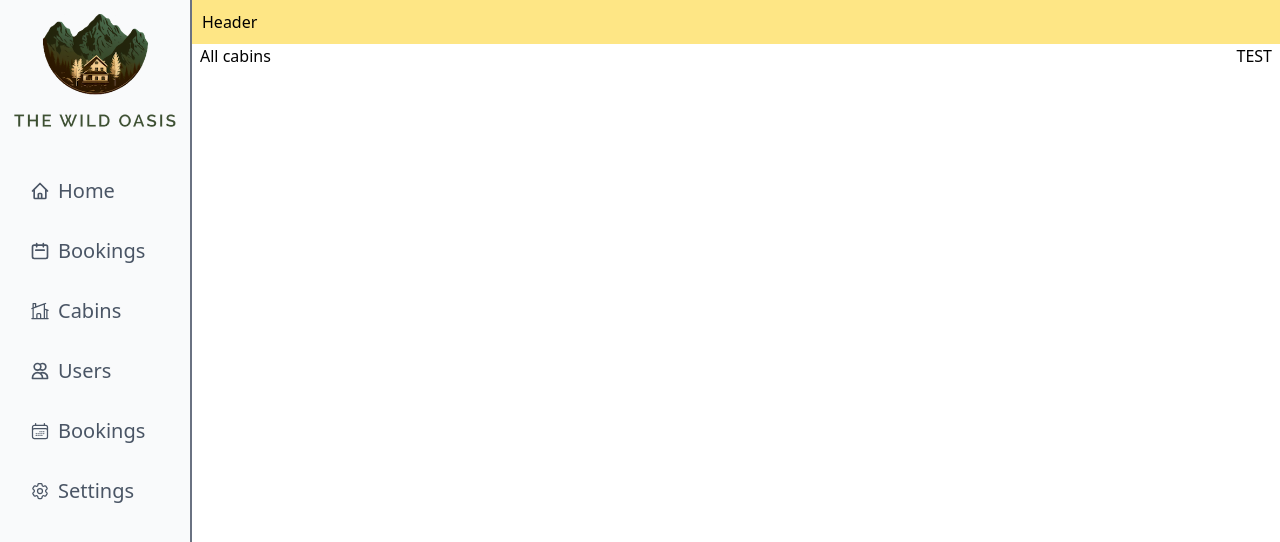
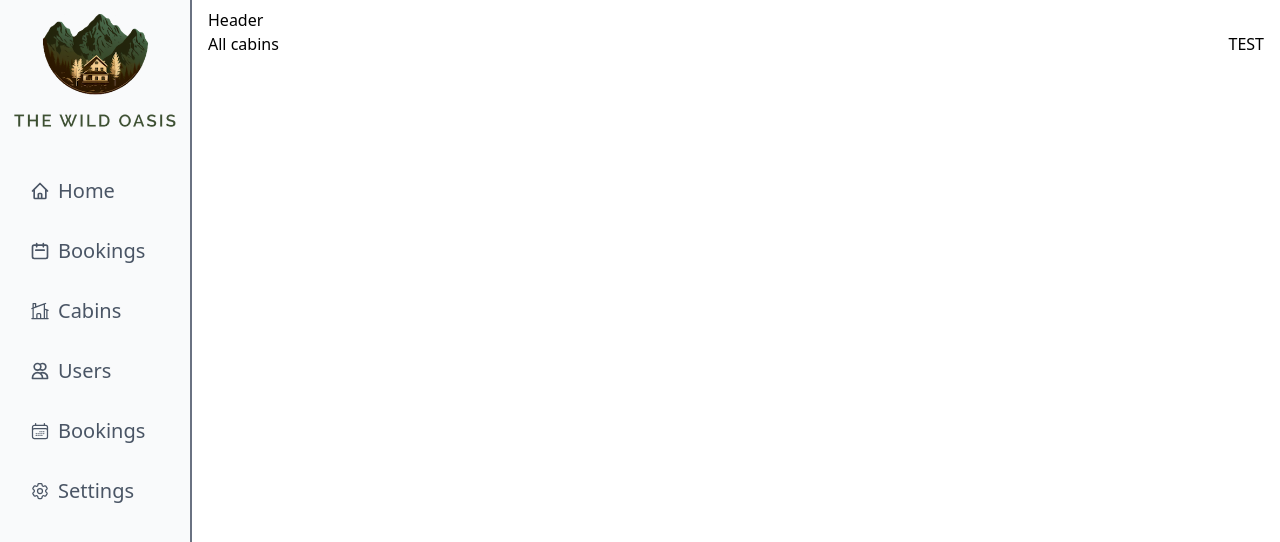
Before and after one commit to KaranMeghe/Wild-oasis-TS, a React (Vite) app: page /cabins in a window 1280 px wide. Shown: the top 542 px of the page. Built offline with nearby package versions, Linux system fonts and the light colour scheme; no server answers; the database is empty; a web font is replaced by a local one.

Commit message:
refactor: padding reset

```diff
--- a/src/App.tsx
+++ b/src/App.tsx
@@ -9,7 +9,7 @@ function App() {
     <Provider store={store}>
       <div className='flex'>
         <SideBar />
-        <div className='flex flex-col flex-1'>
+        <div className='flex flex-col flex-1 px-4 py-2'>
           <Header />
           <AppLayout />
         </div>
--- a/src/pages/Cabins.tsx
+++ b/src/pages/Cabins.tsx
@@ -3,10 +3,10 @@
 import { useFetchCabinsQuery } from '../Redux/api/cabinsApi';
 
 function Cabins() {
-  const { data } = useFetchCabinsQuery();
-  console.log(data);
+  const { data: cabins } = useFetchCabinsQuery();
+  console.log(cabins);
   return (
-    <div className='flex justify-between px-2'>
+    <div className='flex justify-between '>
       <h2>All cabins</h2>
       <p>TEST</p>
     </div>
--- a/src/ui/Header.tsx
+++ b/src/ui/Header.tsx
@@ -1,7 +1,7 @@
 /** @format */
 
 const Header = () => {
-  return <header className='p-2.5  bg-amber-200 w-[100%]'>Header</header>;
+  return <header className='w-[100%]'>Header</header>;
 };
 
 export default Header;
```
